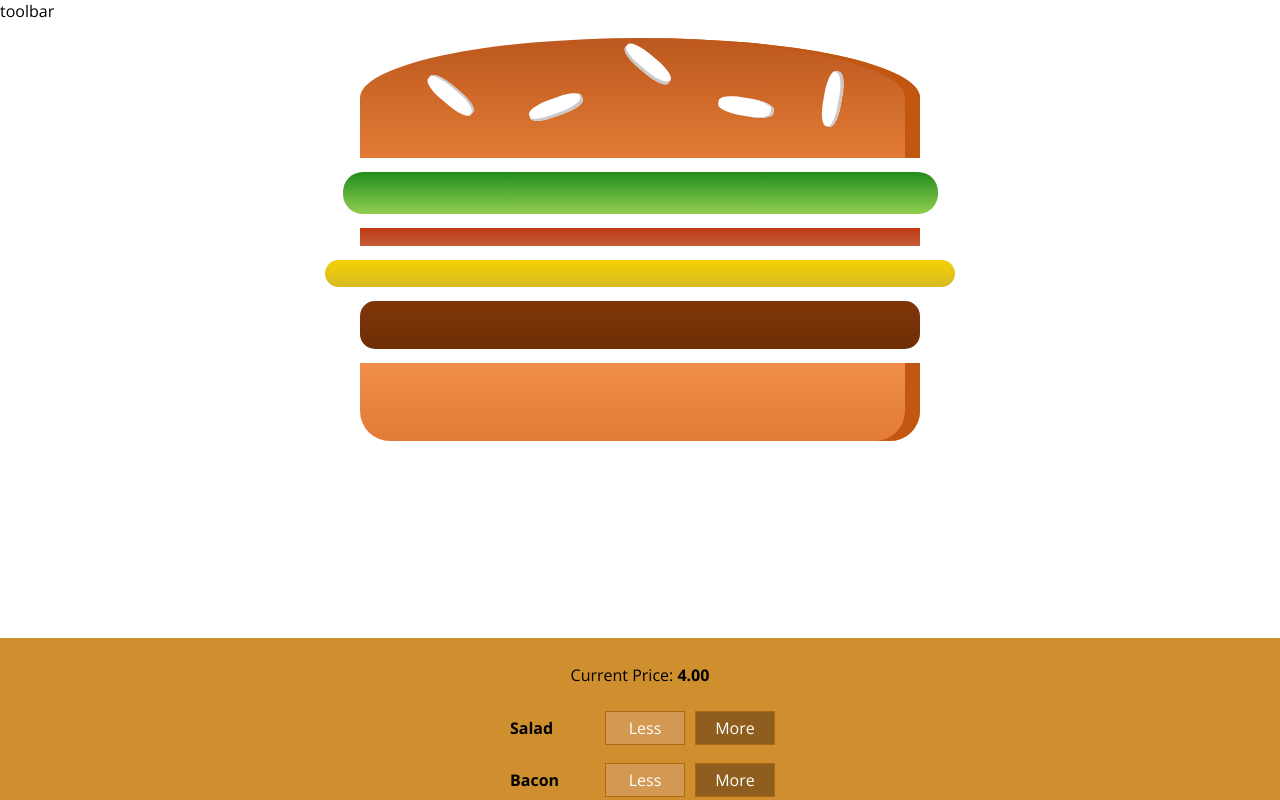
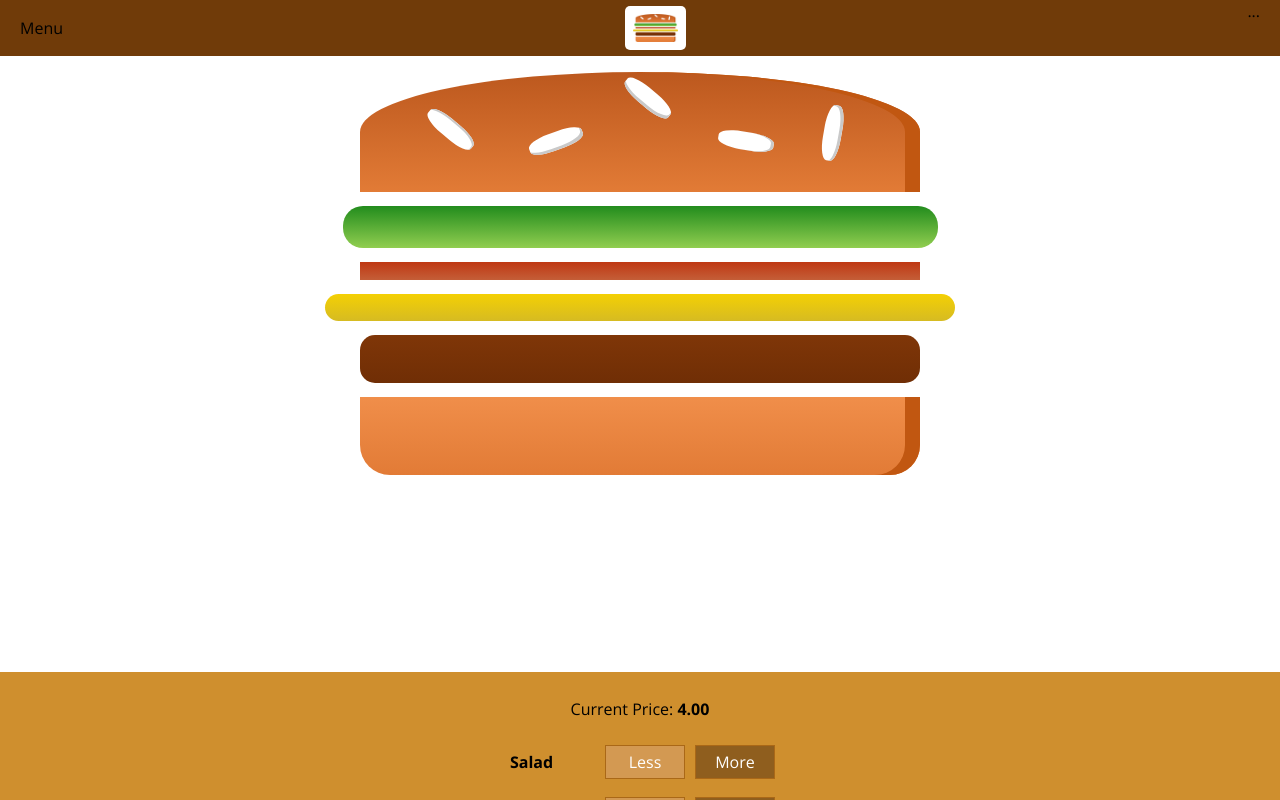
Before and after one commit to raarnout/react-burger-builder, a React (Create React App) app: page / in a window 1280 px wide. Shown: the top 800 px of the page. Built offline with nearby package versions, Linux system fonts and the light colour scheme.

Commit message:
[#react-burger-builder] added toolbar with burger logo

```diff
--- /dev/null
+++ b/src/components/logo/_logo.scss
@@ -0,0 +1,11 @@
+.logo {
+	background-color: white;
+	padding: 8px;
+	height: 80%;
+	box-sizing: border-box;
+	border-radius: 5px;
+
+	img {
+		height: 100%;
+	}
+}
--- /dev/null
+++ b/src/components/logo/index.js
@@ -0,0 +1,11 @@
+import React from 'react';
+
+import burgerLogo from 'assets/images/burger-logo.png';
+
+const logo = props => (
+	<div className="logo">
+		<img src={burgerLogo} alt="burger-logo"/>
+	</div>
+)
+
+export default logo;
--- a/src/components/main-layout/_main-layout.scss
+++ b/src/components/main-layout/_main-layout.scss
@@ -1,3 +1,3 @@
 .main-layout {
-	margin-top: 16px;
+	margin-top: 72px;
 }
--- a/src/components/main-layout/index.js
+++ b/src/components/main-layout/index.js
@@ -1,10 +1,11 @@
 import React from 'react';
 
 import Auxiliary from 'hoc/auxiliary';
+import Toolbar from 'components/navigation/toolbar';
 
-const mainLayout = (props) => (
+const mainLayout = props => (
 	<Auxiliary>
-		<div>toolbar</div>
+		<Toolbar/>
 		<main className="main-layout">
 			{props.children}
 		</main>
--- /dev/null
+++ b/src/components/navigation/toolbar/_toolbar.scss
@@ -0,0 +1,18 @@
+.toolbar {
+	height: 56px;
+	width: 100%;
+	position: fixed;
+	top: 0;
+	left: 0;
+	background-color: #703B09;
+	display: flex;
+	justify-content: space-between;
+	align-items: center;
+	padding: 0 20px;
+	box-sizing: border-box;
+	z-index: 90;
+
+	nav {
+		height: 100%;
+	}
+}
--- /dev/null
+++ b/src/components/navigation/toolbar/index.js
@@ -0,0 +1,14 @@
+import React from 'react';
+import Logo from 'components/logo';
+
+const toolbar = props => (
+	<header className="toolbar">
+		<div>Menu</div>
+		<Logo/>
+		<nav>
+			...
+		</nav>
+	</header>
+)
+
+export default toolbar;
--- a/src/index.scss
+++ b/src/index.scss
@@ -16,6 +16,12 @@ body {
  @import "components/UI/backdrop/backdrop";
 
 /*
+ * Navigation
+ */
+@import "components/logo/logo";
+@import "components/navigation/toolbar/toolbar";
+
+/*
  * Burger
  */
 @import "components/burger/burger";
```
Also changed, not shown: src/assets/images/burger-logo.png (added).
